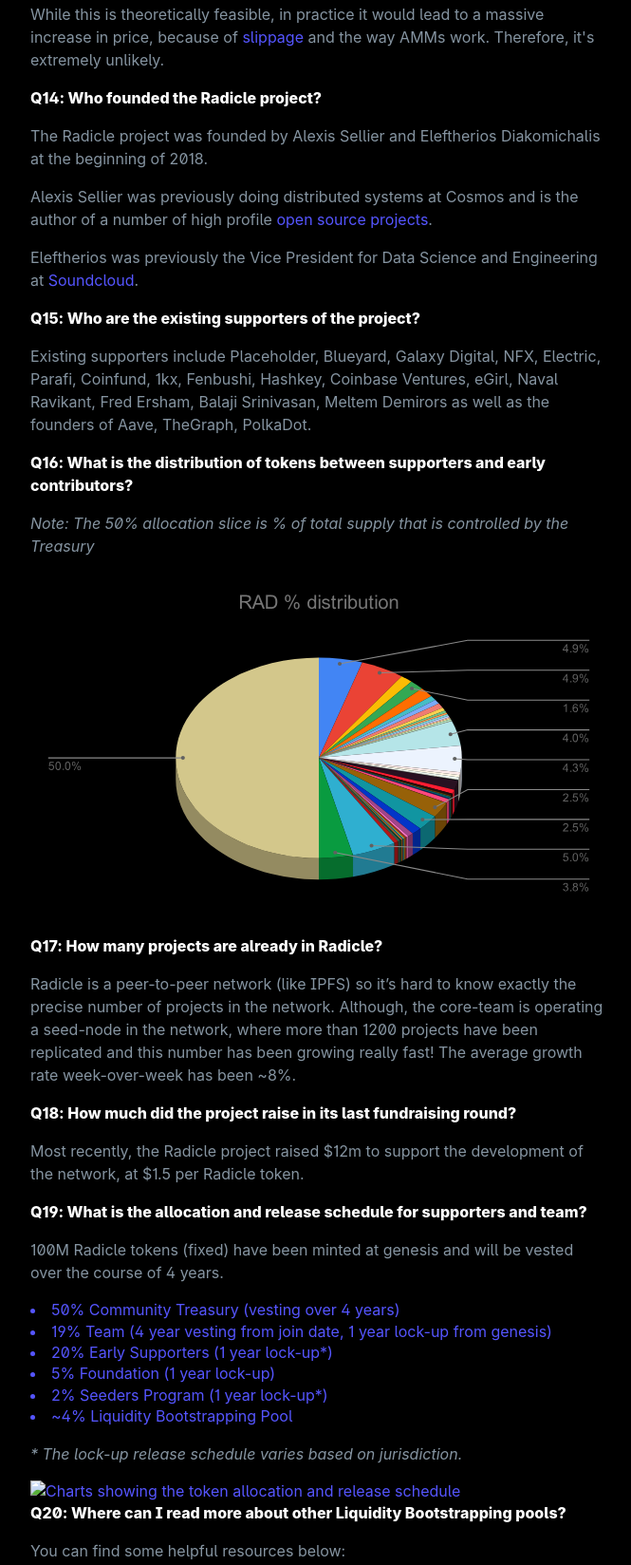
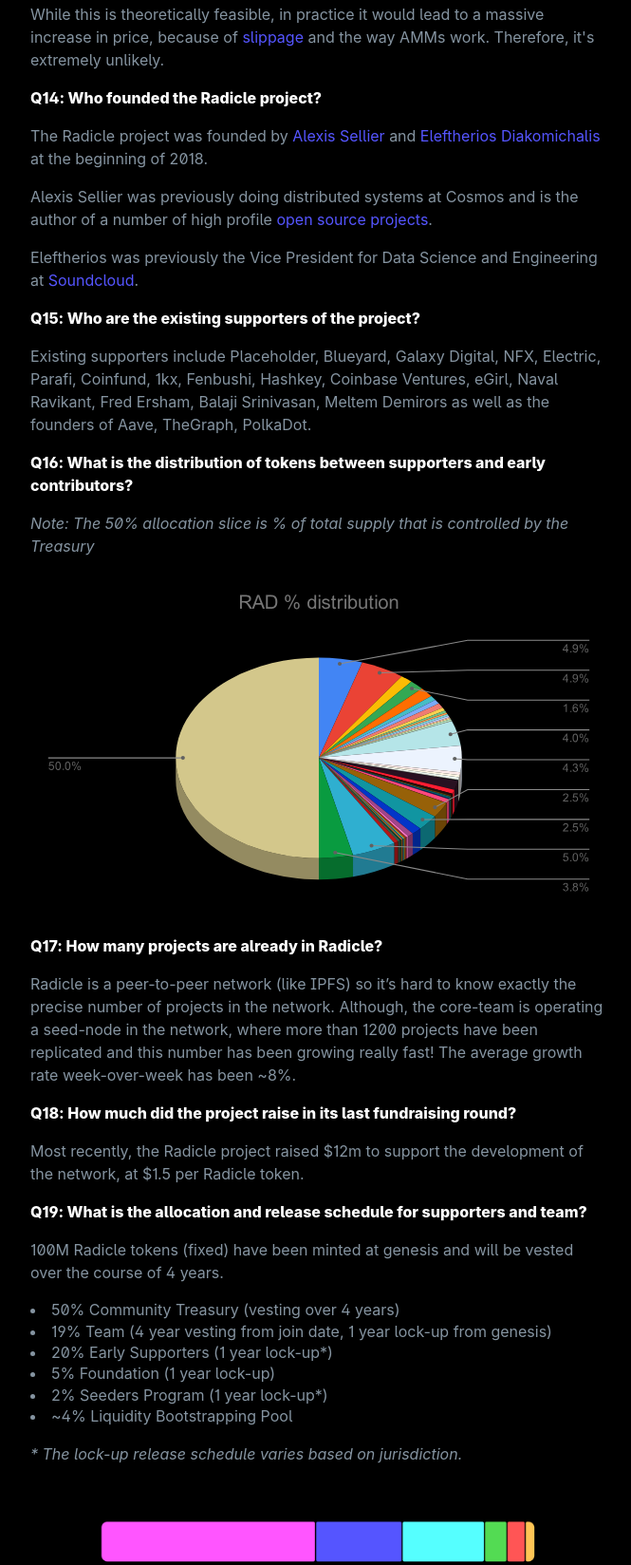
Before and after one commit to radicle-dev/lbp.radicle.network, a website: page docs/faq.html in a window 1280 px wide. Shown: the part 3351-4999 px from the top of the page at 95% size, without its empty margins (304-969 px from the left). Drawn offline with Linux system fonts and the light colour scheme; a web font is replaced by a local one.

Commit message:
clean up

```diff
--- a/docs/faq.html
+++ b/docs/faq.html
@@ -149,7 +149,7 @@
 
       <p><strong>Q14: Who founded the Radicle project?</strong></p>
       <p>
-        The Radicle project was founded by Alexis Sellier and Eleftherios Diakomichalis at the beginning of 2018.
+        The Radicle project was founded by <a href="https://twitter.com/cloudhead" target="_blank">Alexis Sellier</a> and <a href="https://twitter.com/lftherios" target="_blank">Eleftherios Diakomichalis</a> at the beginning of 2018.
       </p>
       <p>
         Alexis Sellier was previously doing distributed systems at Cosmos and is the author of a number of high profile <a href="https://github.com/cloudhead">open source projects</a>.
@@ -195,7 +195,8 @@
       <p>
         <em>* The lock-up release schedule varies based on jurisdiction.</em>
       </p>
-        <img src="/img/rad-post/charts.png" alt="Charts showing the token allocation and release schedule">
+      <img src="/img/charts.png" alt="Charts showing the token allocation and release schedule">
+
       <p><strong>Q20: Where can I read more about other Liquidity Bootstrapping pools?</strong></p>
       <p>
         You can find some helpful resources below:
--- a/docs/main.css
+++ b/docs/main.css
@@ -349,6 +349,7 @@
 }
 
 #faq ol > li,
+#faq ul > li,
 #faq dt,
 #faq dd {
   color: var(--color-foreground-level-5);
```
Also changed, not shown: docs/index.html (+1 -1 lines), docs/img/charts.png (added). Lines whose indentation alone changed are shown as unchanged.
